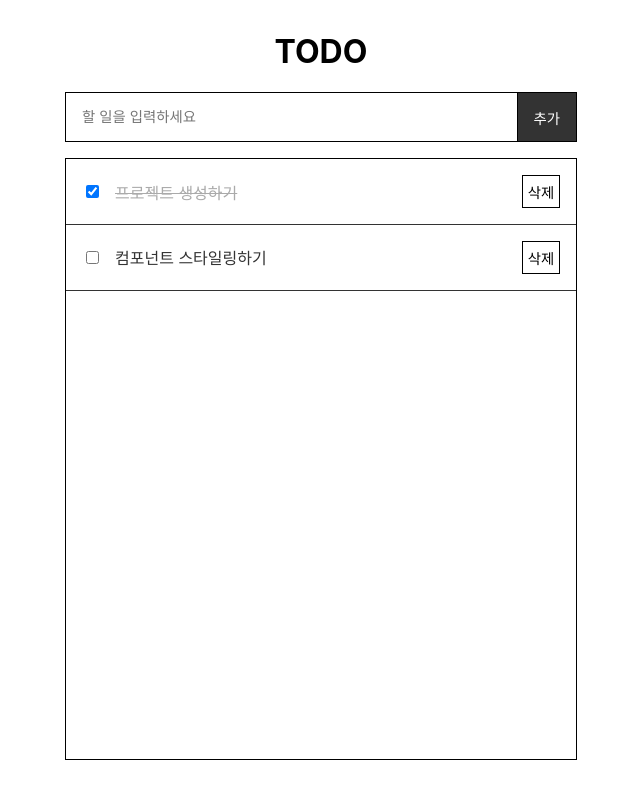
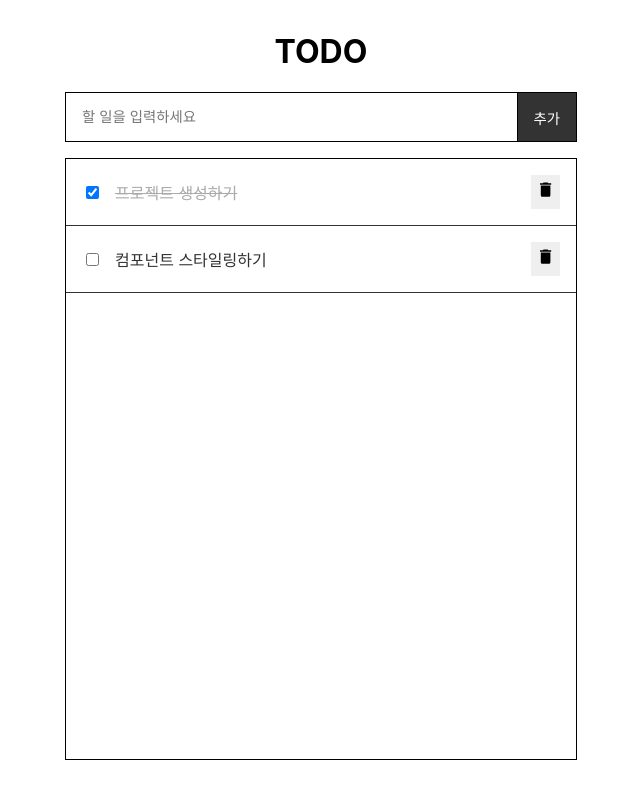
Before and after one commit to constmoon/TODO-TypeScript, a React (Create React App) app: page / in a window 1280 px wide. Shown: the whole page, without its empty margins (319-959 px from the left). Built offline with nearby package versions, Linux system fonts and the light colour scheme.

Commit message:
feat: 삭제 버튼 텍스트를 아이콘으로 교체

```diff
--- a/package.json
+++ b/package.json
@@ -8,6 +8,7 @@
     "@testing-library/user-event": "^7.1.2",
     "react": "^16.13.1",
     "react-dom": "^16.13.1",
+    "react-icons": "^3.10.0",
     "react-scripts": "3.4.1",
     "styled-components": "^5.1.0"
   },
--- a/src/components/TodoItem.js
+++ b/src/components/TodoItem.js
@@ -1,5 +1,6 @@
 import React from 'react';
 import styled from 'styled-components';
+import { MdDelete } from 'react-icons/md';
 import { useTodoDispatch } from '../contexts/TodoContext';
 
 const TodoItemBlock = styled.li`
@@ -30,8 +31,8 @@ const DeleteButton = styled.button`
   margin-left: auto;
   padding: 0.3rem;
   position: relative;
-  background-color: #fff;
-  border: 1px solid #000;
+  border: 0;
+  font-size: 1.2rem;
   &:focus {
     z-index: 1;
   }
@@ -60,7 +61,12 @@ const TodoItem = props => {
     <TodoItemBlock>
       <Checkbox checked={checked} onChange={onToggle} />
       <TodoText>{text}</TodoText>
-      <DeleteButton onClick={onDelete}>삭제</DeleteButton>
+      <DeleteButton
+        aria-label="Delete"
+        onClick={onDelete}
+      >
+        <MdDelete />
+      </DeleteButton>
     </TodoItemBlock>
   );
 };
```
Also changed, not shown: 1 other file (tests, documents, lock files or other folders).
